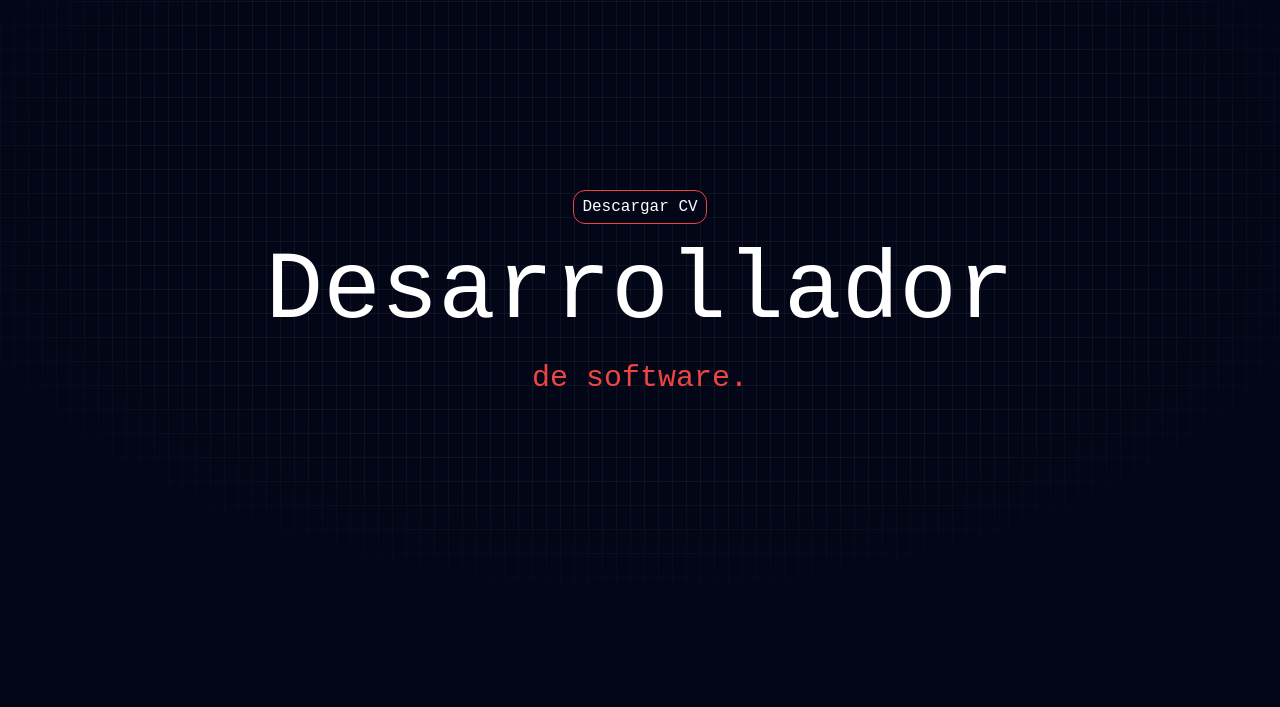
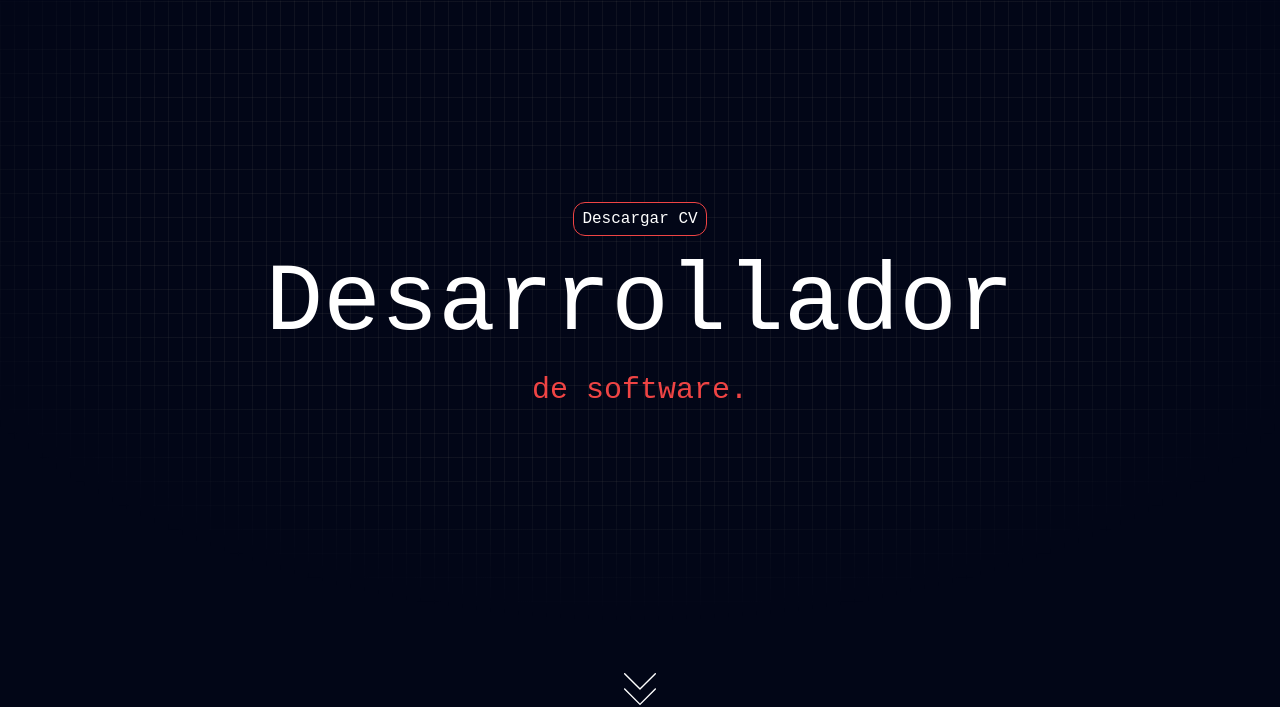
Before and after one commit to fermartini/portfolio, an Astro site: page / in a window 1280 px wide. Shown: the part 95-802 px from the top of the page. Built offline with nearby package versions, Linux system fonts and the light colour scheme; Astro itself is replaced by a stand-in of ours.

Commit message:
grid xl resumen

```diff
--- a/src/pages/index.astro
+++ b/src/pages/index.astro
@@ -9,8 +9,8 @@ import Llamada from "../components/iconos/Llamada.astro";
 
 const proyectos = {
 	gastapp: {
-		id:'1',
-		id2:'2',
+		id: "1",
+		id2: "2",
 		nombre: "GastApp",
 		descripcion: "App Web para gestionar Ingresos y gastos",
 		tecno: ["React", ".Net", "SQl server"],
@@ -25,8 +25,8 @@ const proyectos = {
 		gif: "https://fermartini.github.io/imggastapp/gif/gastapp.gif",
 	},
 	maxiprograma: {
-		id:'3',
-		id2:'4',
+		id: "3",
+		id2: "4",
 		nombre: "Martini APP",
 		descripcion: "CRUD Gestiona productos",
 		tecno: [".Net", "C#", "SQL server"],
@@ -41,7 +41,8 @@ const proyectos = {
 		gif: "https://fermartini.github.io/imggastapp/gif/maxi.gif",
 	},
 	catalogo: {
-		id:'5',id2:'6',
+		id: "5",
+		id2: "6",
 		nombre: "Catalogo Bric Home",
 		descripcion: "Catalogo para una empresa de muebles",
 		tecno: ["HTML", "CSS", "JavaScript"],
@@ -56,8 +57,8 @@ const proyectos = {
 		gif: "https://fermartini.github.io/imggastapp/gif/catalogo.gif",
 	},
 	community: {
-		id:'7',
-		id2:'8',
+		id: "7",
+		id2: "8",
 		nombre: "CM Pablo Aubain",
 		descripcion: "Ofrece servicios de Community manager",
 		tecno: ["HTML", "CSS", "JavaScript"],
@@ -77,11 +78,13 @@ const proyectos = {
 <Layout title="Fernando Martini - Portfolio">
 	<main class="">
 		<Header />
-		<section class="h-screen flex justify-center items-center flex-col">
+		<section
+			class="h-screen flex justify-center items-center flex-col relative"
+		>
 			<div class="mb-5">
 				<button
 					id="openModal"
-					class=" relative overflow-hidden border text-white border-red-500 bg-slate-950 rounded-xl py-1 px-2 transition-colors duration-300 ease-in-out hover:text-black hover:bg-red-400 hover:border-red-400 "
+					class="relative overflow-hidden border text-white border-red-500 bg-slate-950 rounded-xl py-1 px-2 transition-colors duration-300 ease-in-out hover:text-black hover:bg-red-400 hover:border-red-400"
 				>
 					<span
 						class="absolute inset-0 border-2 border-red-500 transform scale-x-0 hover:scale-x-100 origin-left transition-transform duration-300 ease-in-out"
@@ -96,9 +99,34 @@ const proyectos = {
 				</h1>
 				<h3 class="text-red-500 text-3xl">de software.</h3>
 			</div>
-			<svg class="animate-bounce w-6 h-6 ... text-white">
-				HOLA QUE TAL
-			</svg>
+			<svg
+				fill="#ffffff"
+				class="w-8 absolute bottom-0 animate-jump"
+				version="1.1"
+				id="Layer_1"
+				xmlns="http://www.w3.org/2000/svg"
+				xmlns:xlink="http://www.w3.org/1999/xlink"
+				viewBox="0 0 511.881 511.881"
+				xml:space="preserve"
+				stroke="#ffffff"
+				><g id="SVGRepo_bgCarrier" stroke-width="0"></g><g
+					id="SVGRepo_tracerCarrier"
+					stroke-linecap="round"
+					stroke-linejoin="round"></g><g id="SVGRepo_iconCarrier">
+					<g>
+						<g>
+							<g>
+								<path
+									d="M248.36,263.428c4.16,4.16,10.88,4.16,15.04,0L508.733,18.095c4.053-4.267,3.947-10.987-0.213-15.04 c-4.16-3.947-10.667-3.947-14.827,0l-237.76,237.76L18.173,3.054C13.907-1.106,7.187-0.999,3.027,3.268 c-3.947,4.16-3.947,10.667,0,14.827L248.36,263.428z"
+								></path>
+								<path
+									d="M508.627,248.388c-4.267-4.053-10.773-4.053-14.933,0l-237.76,237.76l-237.76-237.76 c-4.267-4.053-10.987-3.947-15.04,0.213c-3.947,4.16-3.947,10.667,0,14.827l245.333,245.333c4.16,4.16,10.88,4.16,15.04,0 L508.84,263.428C512.893,259.161,512.787,252.441,508.627,248.388z"
+								></path>
+							</g>
+						</g>
+					</g>
+				</g></svg
+			>
 		</section>
 		<section class="h-full w-fit flex flex-col mx-5 lg:mx-10 xl:mx-60">
 			<h2
@@ -119,7 +147,7 @@ const proyectos = {
 							tecnoImg,
 							id,
 							id2,
-							gif
+							gif,
 						}) => (
 							<div class="w-fit">
 								<Proyecto
@@ -140,25 +168,33 @@ const proyectos = {
 				}
 			</div>
 		</section>
-		<section class="w-fit flex flex-col mx-10 mb-22 lg:mx-10 xl:mx-60 lg:mb-36">
+		<section
+			class="w-fit flex flex-col mx-10 mb-22 lg:mx-10 xl:mx-60 lg:mb-36"
+		>
 			<h2
-				class="text-3xl text-nowrap  xl:text-8xl font-extrabold text-white  pb-10"
+				class="text-3xl text-nowrap xl:text-8xl font-extrabold text-white pb-10"
 			>
 				QUIEN ES <span class="text-red-500">FERNANDO</span>?
 			</h2>
-			<div class="grid grid-cols-1  lg:grid-cols-2 ">
+			<div class="grid grid-cols-1 lg:grid-cols-2">
 				<div class="flex flex-col justify-center">
 					<p class="text-white text-sm lg:text-xl">
 						Soy estudiante de la Tecnicatura en <span
 							class="text-red-500">Desarrollo de Software</span
 						>, con el 50% de la carrera completada.
-						<p class="text-white text-sm lg:text-xl pt-5">Y un sólido
-							trasfondo en el área administrativa, acumulando 10 años
-							de <span class="text-red-500">experiencia</span> en roles
-							claves.</p>
+						<p class="text-white text-sm lg:text-xl pt-5">
+							Y un sólido trasfondo en el área administrativa,
+							acumulando 10 años de <span class="text-red-500"
+								>experiencia</span
+							> en roles claves.
+						</p>
 					</p>
 					<div class="mt-3 lg:mt-10">
-						<h3 class="text-white lg:text-5xl text-3xl lg:mb-5 mb-2">Contactame</h3>
+						<h3
+							class="text-white lg:text-5xl text-3xl lg:mb-5 mb-2"
+						>
+							Contactame
+						</h3>
 						<div class="flex gap-3 lg:gap-7">
 							<a
 								href="mailto:fermartini.dev@gmail.com"
@@ -206,17 +242,17 @@ const proyectos = {
 			</div>
 		</section>
 		<footer>
-
-
 			<footer class="bg-white rounded-lg shadow m-4 dark:bg-gray-800">
-    <div class="w-full mx-auto max-w-screen-xl p-4 flex items-center justify-center">
-      <span class="text-sm text-gray-500 sm:text-center dark:text-gray-400">2024  Desarrollador de Software.
+				<div
+					class="w-full mx-auto max-w-screen-xl p-4 flex items-center justify-center"
+				>
+					<span
+						class="text-sm text-gray-500 sm:text-center dark:text-gray-400"
+						>2024 Desarrollador de Software.
 					</span>
-
 				</div>
 			</footer>
-
-	</main>
+		</footer>
 		<!-- Modal -->
 		<div
 			id="pdfModal"
@@ -237,7 +273,7 @@ const proyectos = {
 				></iframe>
 			</div>
 		</div>
-</Layout>
+	</main>
 
 	<script>
 		const openModal = document.getElementById("openModal");
@@ -262,3 +298,4 @@ const proyectos = {
 	</script>
 
 	<style></style>
+</Layout>
--- a/tailwind.config.mjs
+++ b/tailwind.config.mjs
@@ -5,10 +5,11 @@ export default {
 		extend: {
 			animation: {
 				squeeze: "squeeze 0.6s ease-in-out",
-				slide1: "slide 0.2s ease-out",
+				slide1: "slide 0.2s ease-out ",
 				slide2: "slide 0.4s ease-out",
 				slide3: "slide 0.6s ease-out",
-				slide4: "slide 0.8s ease-out"
+				slide4: "slide 0.8s ease-out",
+				jump: "jump 1s ease-in-out infinite",
 
 			},
 			keyframes: {
@@ -27,9 +28,20 @@ export default {
 					"100%": {
 						transform: "translateY(0)"
 					}
+				}, jump: {
+					"0%": {
+						transform: "translateY(0)"
+					},
+					"50%": {
+						transform: "translateY(-20px)"
+					},
+					"100%": {
+						transform: "translateY(0)"
+					}
 				}
 
 			},
+
 
 		}
 	},
```
Lines whose indentation alone changed are shown as unchanged.
